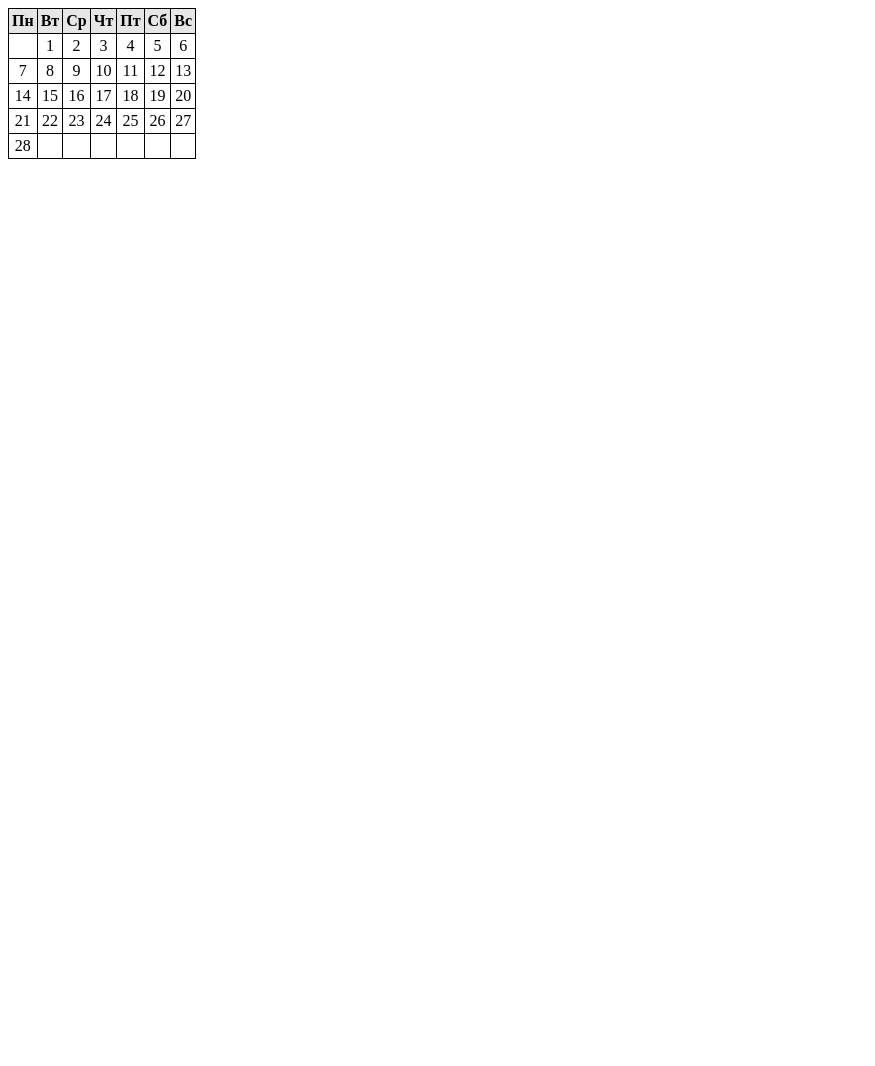
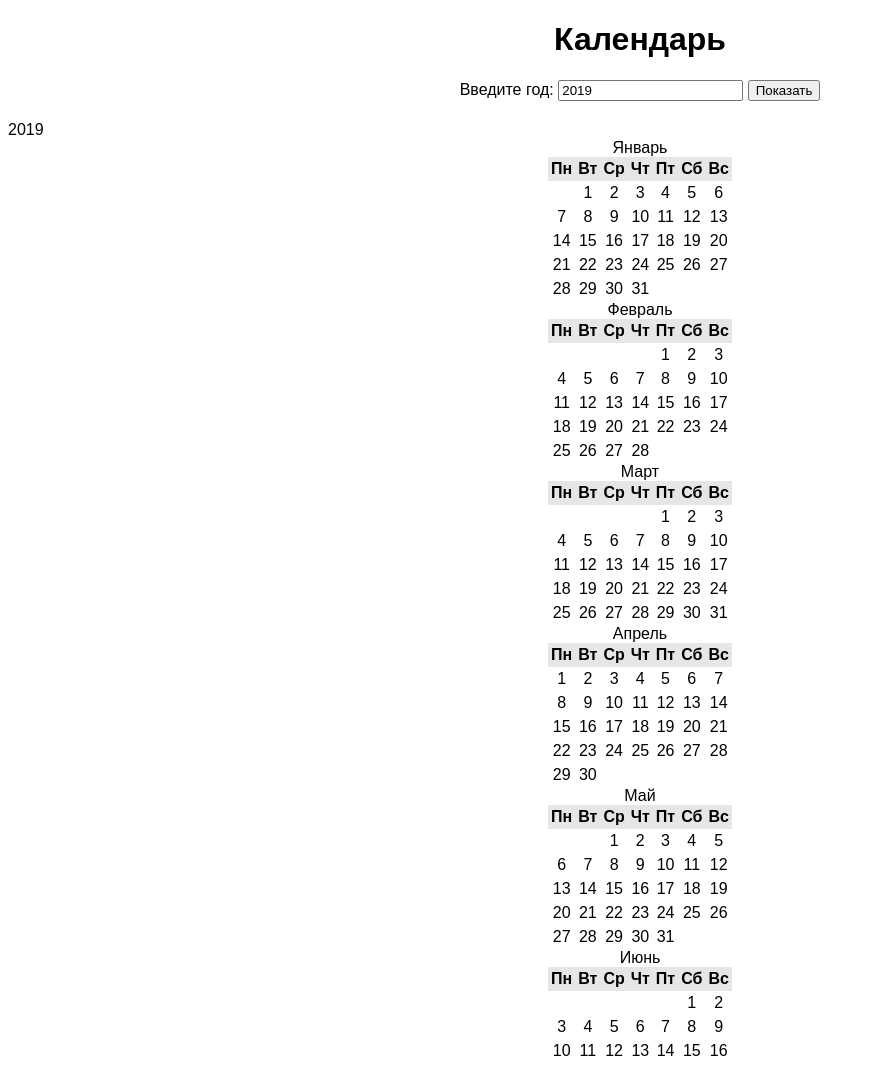
Before and after one commit to alexpryp/calendar, a website: page dist/index.html in a window 1280 px wide. Shown: the top 1066 px of the page, without its empty margins (0-875 px from the left). Before the commit the page ends 800 px from the top, so only its background shows below. Drawn offline with nearby package versions, Linux system fonts and the light colour scheme; files that its build step writes are made by us from their sources.

Commit message:
Added function that creates year

```diff
--- a/src/SASS/main.scss
+++ b/src/SASS/main.scss
@@ -1,9 +1,22 @@
+* {
+	box-sizing: border-box;
+}
+body {
+	font-family: Arial, sans-serif;
+}
+h1 {
+	text-align: center;
+}
 table {
 	border-collapse: collapse;
+	margin: 0 auto;
 }
-
+form {
+	text-align: center;
+	margin: 20px;
+}
 td, th {
-	border: 1px solid black;
+	border: 0px solid black;
 	padding: 3px;
 	text-align: center;
 }
--- a/src/js/script.js
+++ b/src/js/script.js
@@ -1,8 +1,12 @@
 "use strict"
 
+let currentYear = new Date();
+currentYear = currentYear.getFullYear() + "";
+
+console.log(typeof currentYear);
+
 function createMonth(id, year, month) {
-	month = month - 1;
-	let elem = document.getElementById(id)
+	let elem = document.getElementById(id);
 	let date = new Date(year, month);
 	let numberOfFirstDay = 0;
 	let amountOfDays = [];
@@ -16,6 +20,10 @@ function createMonth(id, year, month) {
 		let date = new Date(year, month, 1);
 		numberOfFirstDay = date.getDay();
 
+		if(numberOfFirstDay == 0) {
+			numberOfFirstDay = 7;
+		}
+
 		while (date.getMonth() === month) {
 			arrOfDays.push(new Date(date));
 			date.setDate(date.getDate() + 1);
@@ -23,11 +31,11 @@ function createMonth(id, year, month) {
 	}
 
 	//create of the month
-	function creatOfTheMonth(amountWeeks, amountOfDays) {
+	function creatOfTheMonth(elem, month, monthName, amountWeeks, amountOfDays) {
 		let monthObj = document.createElement('table');
 
 		monthObj = elem.appendChild(monthObj);
-		monthObj.innerHTML = "<thead><tr><th>Пн</th><th>Вт</th><th>Ср</th><th>Чт</th><th>Пт</th><th>Сб</th><th>Вс</th></tr></thead>";
+		monthObj.innerHTML = `<caption>${monthName[month]}</caption><thead><tr><th>Пн</th><th>Вт</th><th>Ср</th><th>Чт</th><th>Пт</th><th>Сб</th><th>Вс</th></tr></thead>`;
 
 		for (let j = 0; j < amountWeeks; j++) {
 			let TR = monthObj.appendChild(document.createElement('tr'));
@@ -48,12 +56,33 @@ function createMonth(id, year, month) {
 		amountWeeks = 5;
 	}
 
-	monthObj = creatOfTheMonth(amountWeeks, amountOfDays);
+	monthObj = creatOfTheMonth(elem, month, monthName, amountWeeks, amountOfDays);
 	pseudoArrayOfCells = monthObj.querySelectorAll('#calendar table > tr td');
 
 	for(let i = numberOfFirstDay - 1, j = 0; j < amountOfDays.length; i++, j++) {
 		pseudoArrayOfCells[i].innerHTML = amountOfDays[j].getDate();
 	}
+
+	return monthObj;
 }
 
-createMonth('calendar', 2011, 2);
+function createYear(id, year = currentYear) {
+	let elem = document.getElementById(id);
+	let months = ['jan', 'feb', 'mar', 'apr', 'may', 'jun', 'jul', 'aug', 'sep', 'oct', 'nov', 'dec'];
+	let numMonth = 0;
+
+	elem.innerHTML = ""; //clear the entire contents of the calendar
+
+	let yearWrapper = elem.appendChild(document.createElement('div'));
+	yearWrapper.setAttribute('id', 'year-wrapper');
+	yearWrapper.innerHTML = `${year}`;
+
+	for(let i = 0; i < 12; i++) {
+		let monthWrapper = elem.appendChild(document.createElement('div'));
+		monthWrapper.setAttribute('id', months[i]);
+		createMonth(months[i], year, numMonth);
+		++numMonth;
+	}
+}
+
+createYear('calendar', currentYear);
```
Also changed, not shown: dist/CSS/main.css, dist/index.html, dist/js/script.js.
